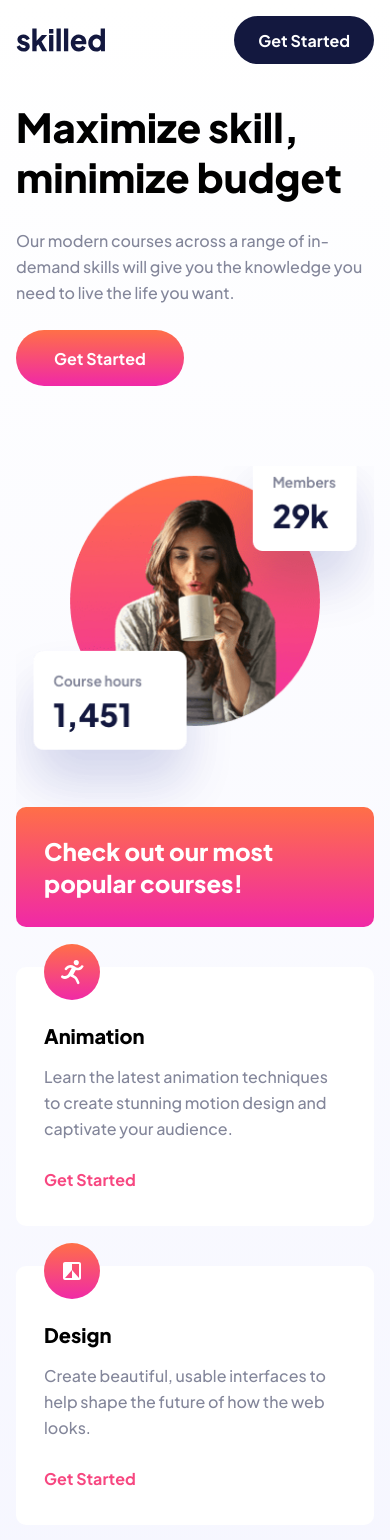
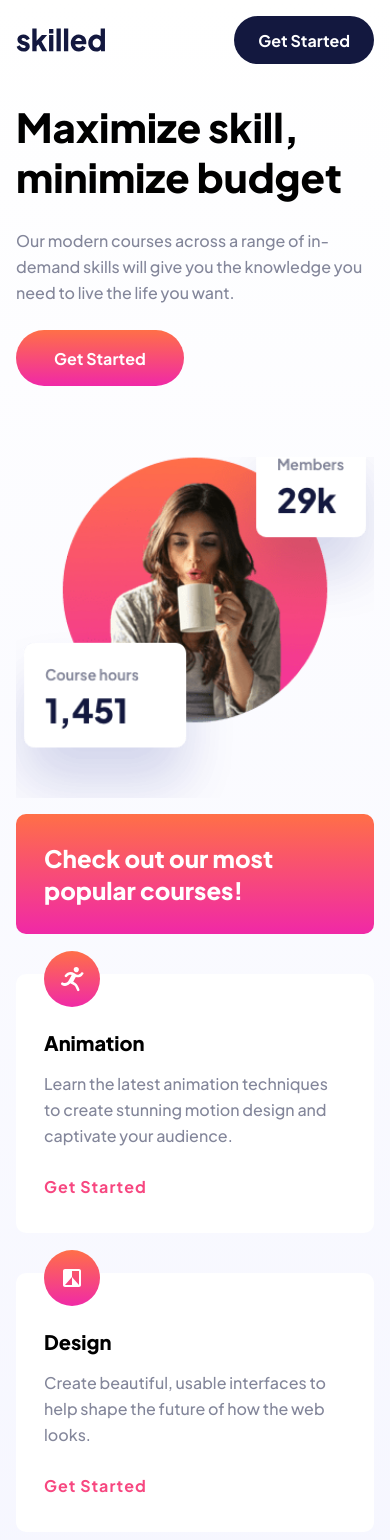
Before and after one commit to newbpydev/10-skilled-e-learning-landing-page-vue-ts, a Vue app: page / in a window 390 px wide. Shown: the top 1540 px of the page. Built offline with nearby package versions, Linux system fonts and the light colour scheme.

Commit message:
style: spaced out the layout as the design mobile

```diff
--- a/src/components/TheHeroSection.vue
+++ b/src/components/TheHeroSection.vue
@@ -36,9 +36,10 @@ import ButtonComponent from "@/components/UI/ButtonComponent.vue";
 .hero {
   display: flex;
   flex-direction: column;
+  margin-bottom: 1.6rem;
 
   .hero__cta {
-    margin-bottom: 8rem;
+    margin-bottom: 7.1rem;
     .hero__heading {
       font-size: var(--fs-heading-l);
       font-weight: var(--fw-x-bold);
@@ -59,27 +60,8 @@ import ButtonComponent from "@/components/UI/ButtonComponent.vue";
     overflow: hidden;
 
     & img {
-      transform: scale(1.2);
+      transform: scale(1.27);
     }
   }
-
-  /*.hero__cta-img {
-    margin: 0 auto;
-    overflow: hidden;
-
-    background-image: url("@/assets/images/image-hero-mobile.webp");
-    background-size: cover;
-    background-repeat: no-repeat;
-    transform: scale(1.3);
-    width: 32.7rem;
-    height: 30.1rem;
-
-    /*& > img {
-    width: 32.7rem;
-      width: 100%;
-      transform: scale(1.28);
-      clip-path: polygon(15% 0, 85% 0, 85% 85%, 15% 85%);
-    }
-  } */
 }
 </style>
--- a/src/components/UI/ButtonComponent.vue
+++ b/src/components/UI/ButtonComponent.vue
@@ -51,6 +51,7 @@ button {
     color: var(--pink-dark);
     padding: 0;
     height: 2.8rem;
+    letter-spacing: 0.1rem;
   }
 }
 </style>
```
